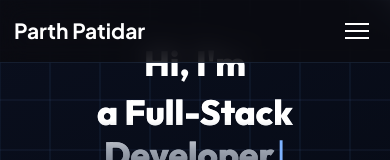
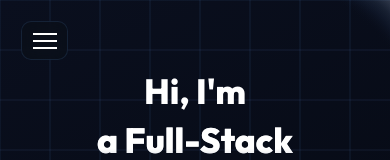
Before and after one commit to parthpatidar03/personal-portfolio-website, a React (Vite) app: page / in a window 390 px wide. Shown: the top 160 px of the page. Built offline with nearby package versions, Linux system fonts and the light colour scheme.

Commit message:
Website Updated 2.0

```diff
--- a/src/index.css
+++ b/src/index.css
@@ -1011,6 +1011,15 @@ a:hover {
   .hero-content {
     grid-template-columns: 1fr;
     text-align: center;
+    padding-top: 2rem;
+    /* Add extra spacing from top */
+  }
+
+  /* Ensure hero has enough space from fixed navbar */
+  .hero {
+    padding-top: 7rem;
+    align-items: flex-start;
+    /* Align to top instead of center for better mobile fit */
   }
 
   .hero-text .description {
@@ -1035,16 +1044,58 @@ a:hover {
     font-size: 14px;
   }
 
-  .section {
-    padding: 3rem 0;
+  /* Minimal Mobile Nav - Floating Hamburger only */
+  .navbar {
+    background: transparent !important;
+    backdrop-filter: none !important;
+    -webkit-backdrop-filter: none !important;
+    border-bottom: none !important;
+    pointer-events: none;
+    /* Let clicks pass through the invisible bar */
   }
 
-  .nav-links {
+  .navbar-brand,
+  .navbar-content .nav-links {
     display: none;
+  }
+
+  /* Force mobile menu links to be visible */
+  .mobile-nav .nav-links {
+    display: flex;
+    flex-direction: column;
+    gap: 1rem;
+    margin-top: 1rem;
+  }
+
+  .mobile-nav {
+    z-index: 2000;
+    pointer-events: auto;
+    background: rgba(10, 15, 26, 0.98);
+    /* Less transparent for readability */
   }
 
   .mobile-menu-btn {
     display: flex;
+    position: fixed;
+    top: 1.5rem;
+    left: 1.5rem;
+    /* Top Left Corner */
+    z-index: 1001;
+    background: rgba(10, 15, 26, 0.8);
+    backdrop-filter: blur(8px);
+    padding: 0.75rem;
+    border-radius: var(--radius-md);
+    border: 1px solid var(--border-subtle);
+    pointer-events: auto;
+    /* Re-enable clicks for the button */
+  }
+
+  .mobile-menu-btn span {
+    background: var(--text-primary);
+  }
+
+  .section {
+    padding: 3rem 0;
   }
 
   .stats-bar {
```
